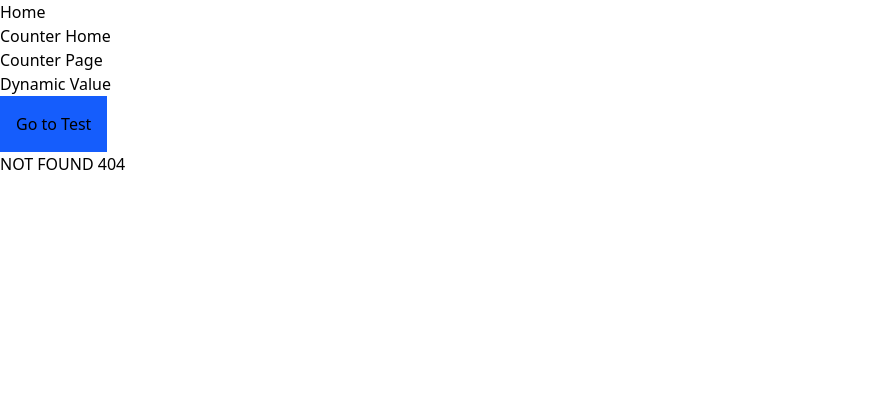
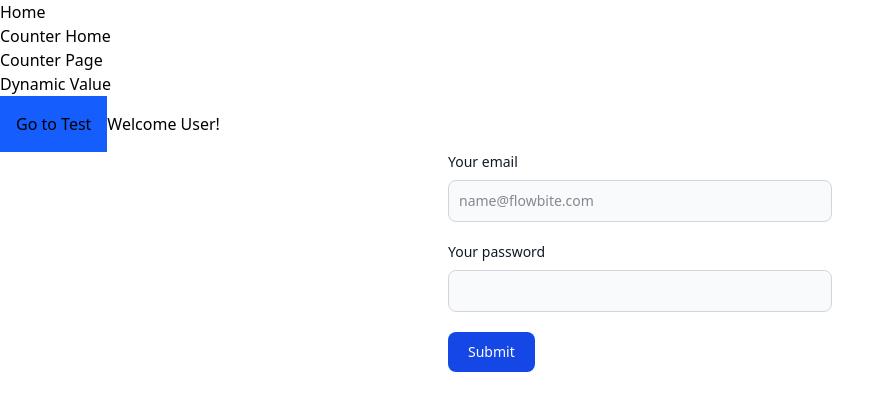
Before and after one commit to iamsayeeduddin/cgc-react-1, a React (Vite) app: page /login in a window 1280 px wide. Before the commit this address had no page. Shown: the top 410 px of the page, without its empty margins (0-895 px from the left). Built offline with nearby package versions, Linux system fonts and the light colour scheme.

Commit message:
Formik, Yup & Login

```diff
--- a/package.json
+++ b/package.json
@@ -12,10 +12,12 @@
   "dependencies": {
     "@tailwindcss/vite": "^4.1.3",
     "axios": "^1.8.4",
+    "formik": "^2.4.6",
     "react": "^19.0.0",
     "react-dom": "^19.0.0",
     "react-router-dom": "^7.5.1",
-    "tailwindcss": "^4.1.3"
+    "tailwindcss": "^4.1.3",
+    "yup": "^1.6.1"
   },
   "devDependencies": {
     "@eslint/js": "^9.21.0",
--- a/src/App.jsx
+++ b/src/App.jsx
@@ -1,12 +1,13 @@
-import { useState } from "react";
+import { useEffect, useState } from "react";
 import Counter from "./Counter";
 import Name from "./Name";
 import Users from "./Users";
 import Form from "./Form";
 import APICall from "./APICall";
 import HOC from "./HOC";
-import { Route, Routes, useParams, Link, useNavigate } from "react-router-dom";
+import { Route, Routes, useParams, Link, useNavigate, useLocation } from "react-router-dom";
 import RouteHOC from "./RouteHOC";
+import LoginForm from "./LoginForm";
 
 const App = () => {
   const [counts, setCounts] = useState(0);
@@ -18,7 +19,9 @@ const App = () => {
   };
 
   const goToTest = () => {
-    navigate("/test");
+    navigate("/test", {
+      state: { val: true },
+    });
   };
 
   return (
@@ -67,6 +70,7 @@ const App = () => {
         <button className="bg-blue-600 p-4" onClick={goToTest}>
           Go to Test
         </button>
+        {`Welcome ${localStorage.getItem("user") ? JSON.parse(localStorage?.getItem("user"))?.name : "User!"}`}
       </ul>
       <Routes>
         <Route
@@ -96,11 +100,18 @@ const App = () => {
           <Route path=":name" element={<TestDynamic />} />
           <Route path="*" element={<h1>NOT FOUND 404</h1>} />
         </Route>
+        <Route path="/login" element={<LoginForm />} />
         <Route path="*" element={<h1>NOT FOUND 404</h1>} />
       </Routes>
-      <RouteHOC path="/test" element={<h1>Testing RouteHOC</h1>} />
+      <RouteHOC path="/test" element={<TestComp />} />
     </>
   );
+};
+
+const TestComp = () => {
+  const location = useLocation();
+  console.log(location);
+  return <h1>Testing RouteHOC</h1>;
 };
 
 const TestDynamic = () => {
--- /dev/null
+++ b/src/LoginForm.jsx
@@ -0,0 +1,94 @@
+import React, { useState } from "react";
+import { Formik, Form, Field, ErrorMessage } from "formik";
+import * as Yup from "yup";
+import axios from "axios";
+import { useNavigate } from "react-router-dom";
+
+const LoginForm = () => {
+  const [loading, setLoading] = useState(false);
+  const navigate = useNavigate();
+  const handleLogin = (values) => {
+    setLoading(true);
+    axios
+      .post(import.meta.env.VITE_API_BASE_URL + "api/v1/users/login", values, {
+        headers: {
+          Authorization: `Bearer ${JSON.parse(localStorage.getItem("user"))?.token}`,
+        },
+      })
+      .then((res) => {
+        console.log(res.data);
+        alert(res.data.message);
+        if (res.data.success) {
+          localStorage.setItem("user", JSON.stringify(res.data.data));
+          navigate("/");
+        }
+      })
+      .catch((err) => alert(err.response.data.message))
+      .finally(() => setLoading(false));
+  };
+
+  return (
+    <Formik
+      initialValues={{
+        email: "",
+        password: "",
+      }}
+      validationSchema={Yup.object({
+        email: Yup.string().email("Invalid email!").required("Email is Mandatory!"),
+        password: Yup.string().min(8, "Min 8 Char Required").max(10, "Max 10 Char Required").required("Password is Required"),
+      })}
+      onSubmit={(values) => {
+        handleLogin(values);
+      }}
+    >
+      {({ values, setFieldValue }) => (
+        <Form className="max-w-sm mx-auto">
+          <div className="mb-5">
+            <label for="email" className="block mb-2 text-sm font-medium text-gray-900 dark:text-white">
+              Your email
+            </label>
+            <Field
+              name="email"
+              type="email"
+              id="email"
+              className="bg-gray-50 border border-gray-300 text-gray-900 text-sm rounded-lg focus:ring-blue-500 focus:border-blue-500 block w-full p-2.5 dark:bg-gray-700 dark:border-gray-600 dark:placeholder-gray-400 dark:text-white dark:focus:ring-blue-500 dark:focus:border-blue-500"
+              placeholder="name@flowbite.com"
+            />
+            <div className="text-sm text-red-500">
+              <ErrorMessage name="email" />
+            </div>
+          </div>
+          <div className="mb-5">
+            <label for="password" className="block mb-2 text-sm font-medium text-gray-900 dark:text-white">
+              Your password
+            </label>
+            <input
+              type="password"
+              id="password"
+              name="password"
+              onChange={(e) => setFieldValue("password", e.target.value)}
+              value={values.password}
+              className="bg-gray-50 border border-gray-300 text-gray-900 text-sm rounded-lg focus:ring-blue-500 focus:border-blue-500 block w-full p-2.5 dark:bg-gray-700 dark:border-gray-600 dark:placeholder-gray-400 dark:text-white dark:focus:ring-blue-500 dark:focus:border-blue-500"
+            />
+            <div className="text-sm text-red-500">
+              <ErrorMessage name="password" />
+              {values.password}
+            </div>
+          </div>
+          <button
+            type="submit"
+            disabled={loading}
+            className={
+              "text-white bg-blue-700 hover:bg-blue-800 focus:ring-4 focus:outline-none focus:ring-blue-300 font-medium rounded-lg text-sm w-full sm:w-auto px-5 py-2.5 text-center dark:bg-blue-600 dark:hover:bg-blue-700 dark:focus:ring-blue-800 " +
+              (loading ? "animate-pulse" : "")
+            }
+          >
+            Submit
+          </button>
+        </Form>
+      )}
+    </Formik>
+  );
+};
+
+export default LoginForm;
--- a/src/Users.jsx
+++ b/src/Users.jsx
@@ -7,8 +7,8 @@ const Users = () => {
     <div>
       <h3>Users</h3>
       <div className="flex flex-wrap items-center justify-center gap-8">
-        {userData.map((ele) => {
-          return <User user={ele} />;
+        {userData.map((ele, idx) => {
+          return <User key={idx + "user"} user={ele} />;
         })}
       </div>
       {/* {userData.forEach((ele) => ele.login)} */}
```
Also changed, not shown: 2 other files (tests, documents, lock files or other folders).
